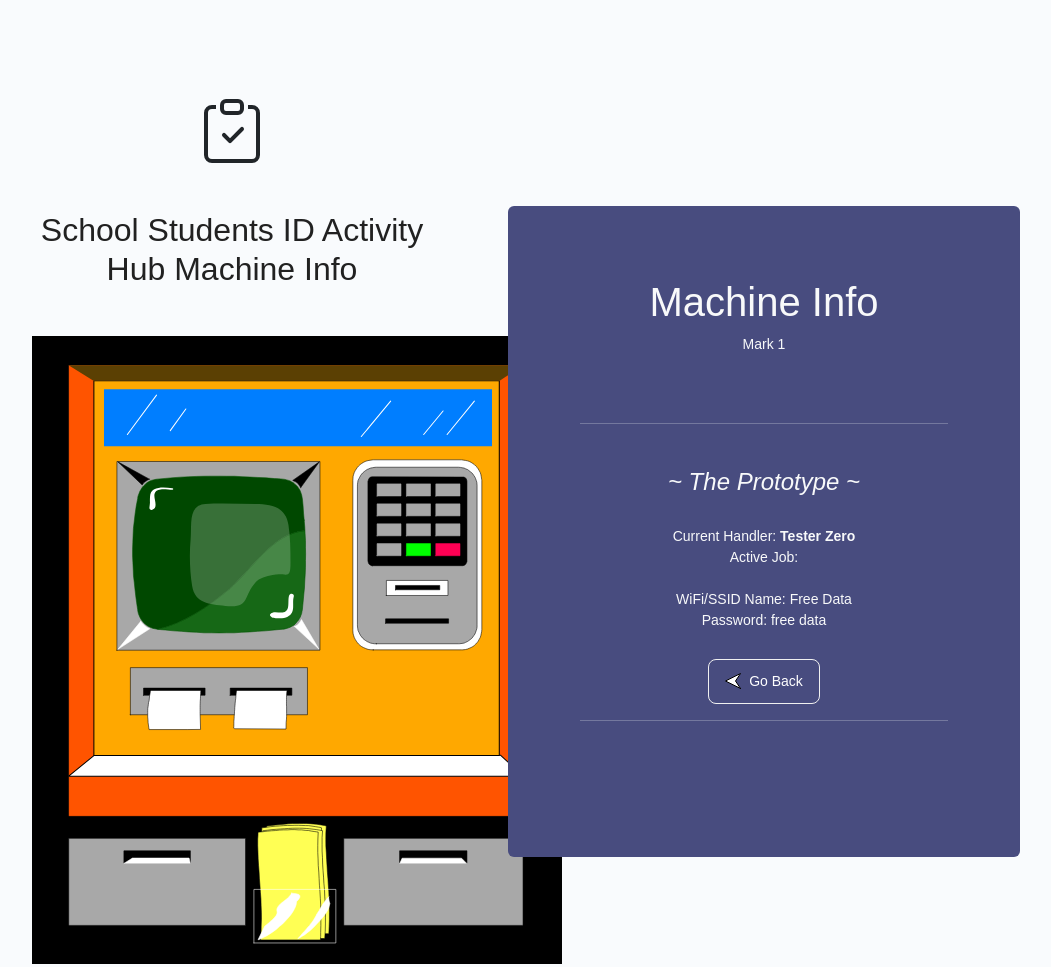
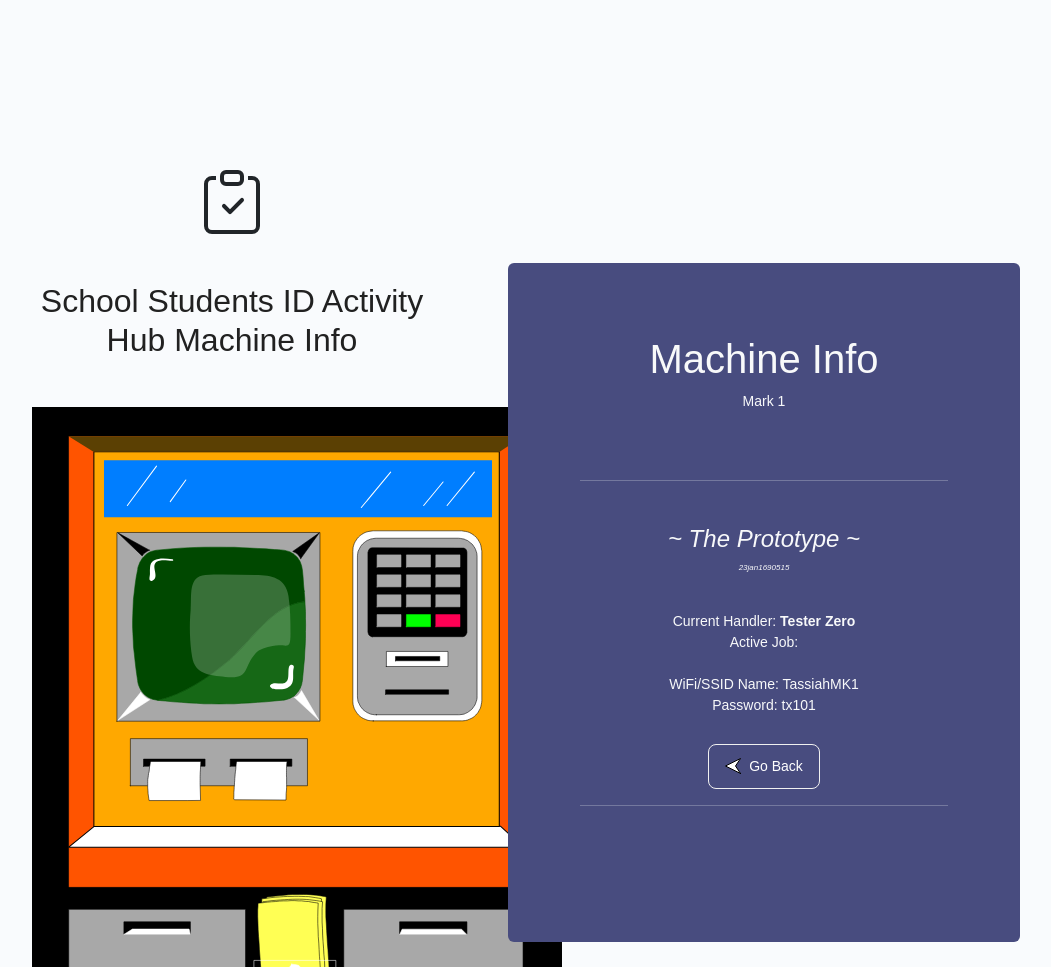
Before and after one commit to Emerald2240/School-Students-ID-Card-Activity-Hub--S.S.I.A.H-, a PHP site: page /staff/machine-info in a window 1280 px wide. Shown: the whole page, without its empty margins (142-1193 px from the left). Run offline with PHP 8.4, Linux system fonts and the light colour scheme; data comes from the database, SQL or seed files in the repository; some web fonts are replaced.

Commit message:
Added some styling to machine info Added machine id Changed machine wifi name and password

```diff
--- a/staff/machine-info.php
+++ b/staff/machine-info.php
@@ -37,7 +37,7 @@
         <div class="main p-2 py-3 p-xl-5 ">
 
             <!-- Body: Body -->
-            <div class="body d-flex p-0 p-xl-5">
+            <div style="margin-top: 6%;" class="body d-flex p-0 p-xl-5">
                 <div class="container-xxl">
 
                     <div class="row g-0">
@@ -74,12 +74,12 @@
                                     </div>
                                     <div style="text-align: center;" class="col-12">
                                         <div  class="mb-2">
-                                            <h4><i>~ <?= $machineInfo['name'] ?> ~</i></h4> <br>
+                                            <h4><i>~ <?= $machineInfo['name'] ?> ~</i></h4><p style="font-size: 8px;"><i><?= $machineInfo['machine_id'] ?></i></p> <br>
                                             Current Handler: <strong><?= $_SESSION['full_name'] ?></strong><br>
                                             Active Job: <strong><?= shortenText($activeJobInfo['name'], 25) ?></strong><br><br>
 
-                                            WiFi/SSID Name: Free Data <br>
-                                            Password: free data
+                                            WiFi/SSID Name: TassiahMK1 <br>
+                                            Password:  tx101
 
                                         </div>
                                     </div>
```
